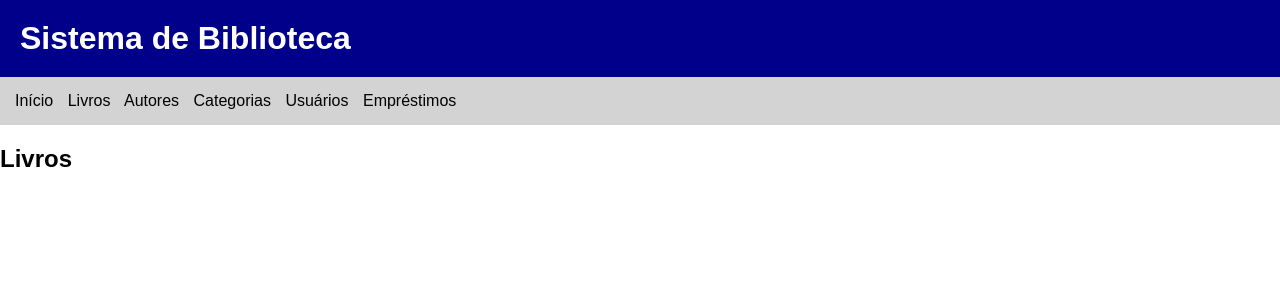
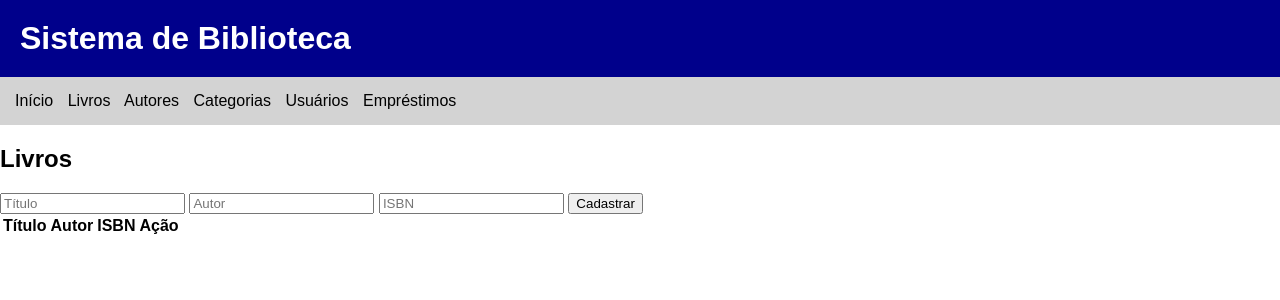
Before and after one commit to CarlosHenriqueYudi/Biblioteca, a Spring Boot app: page /livros in a window 1280 px wide. Shown: the top 300 px of the page. Run offline with Spring Boot 4, Linux system fonts and the light colour scheme; lists and menus that the app fills with data are empty.

Commit message:
Update inicio.html

```diff
--- a/src/main/resources/templates/livros/inicio.html
+++ b/src/main/resources/templates/livros/inicio.html
@@ -1,4 +1,4 @@
-<!doctype html>
+<!DOCTYPE html>
 <html xmlns:th="http://www.thymeleaf.org">
 <head>
     <title>Livros</title>
@@ -15,5 +15,31 @@
     <a th:href="@{/emprestimos}">Empréstimos</a>
 </nav>
 <h2>Livros</h2>
+
+<form th:action="@{/livros}" method="post">
+    <input type="text" name="titulo" placeholder="Título">
+    <input type="text" name="autor" placeholder="Autor">
+    <input type="text" name="isbn" placeholder="ISBN">
+    <button type="submit">Cadastrar</button>
+</form>
+
+<table>
+    <tr>
+        <th>Título</th>
+        <th>Autor</th>
+        <th>ISBN</th>
+        <th>Ação</th>
+    </tr>
+    <tr th:each="l, status : ${livros}">
+        <td th:text="${l.titulo}"></td>
+        <td th:text="${l.autor}"></td>
+        <td th:text="${l.isbn}"></td>
+        <td>
+            <form th:action="@{/livros/excluir/{i}(i=${status.index})}" method="post">
+                <button type="submit">Excluir</button>
+            </form>
+        </td>
+    </tr>
+</table>
 </body>
 </html>
```
